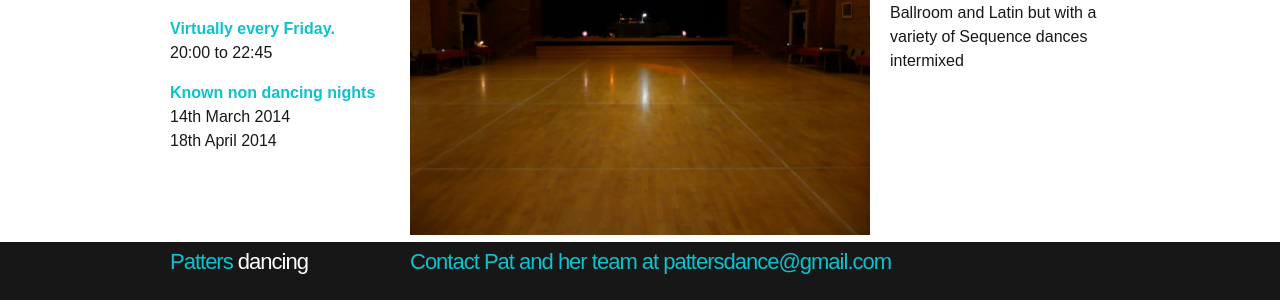
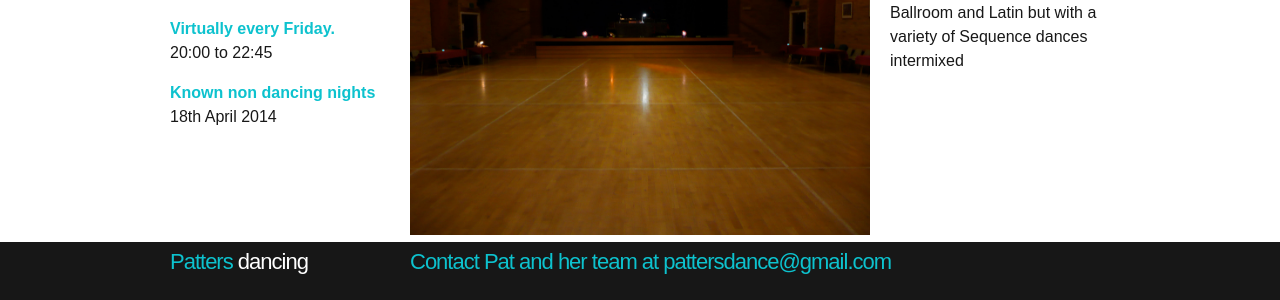
Before and after one commit to ramsayd/patters, a Jekyll site: the page built from 00_index.md, in a window 1280 px wide. Shown: the part 284-584 px from the top of the page. Built offline with Jekyll 4.4.1, drawn with Linux system fonts in a browser that asks for light colours.

Commit message:
Update 00_index.md

```diff
--- a/00_index.md
+++ b/00_index.md
@@ -13,7 +13,6 @@ permalink: "index.html"
       <dt class="heading-text">Virtually every Friday.</dt>
       <dt>20:00 to 22:45</dt>
       <dt class="heading-text non-dancing">Known non dancing nights</dt>
-      <dt>14th March 2014</dt>
       <dt>18th April 2014</dt>
     </dl>
   </dl>
```
